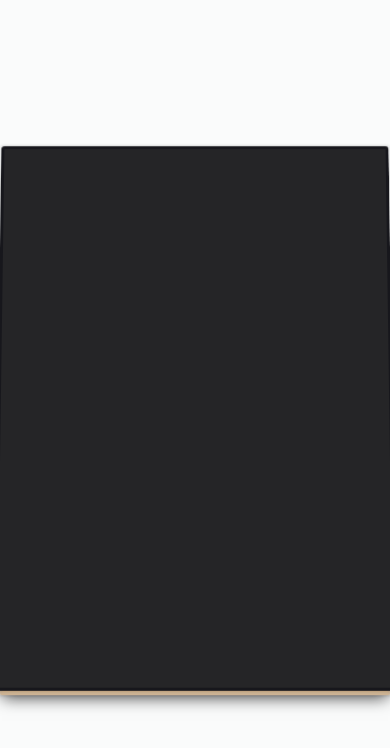
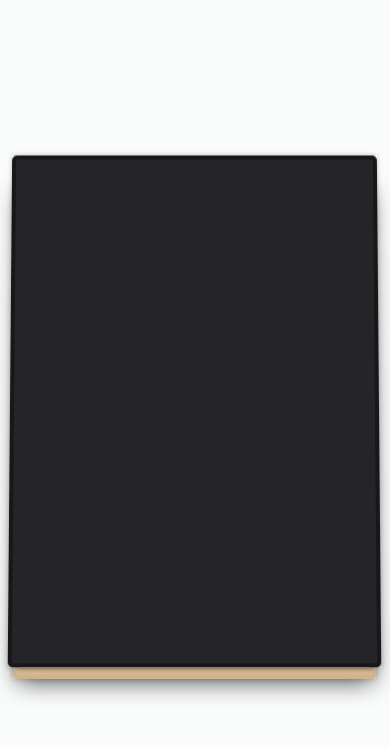
Before and after one commit to FifteenthStandard/a5, a React (Vite) app: page / in a window 390 px wide. Shown: the top 748 px of the page. Built offline with nearby package versions, Linux system fonts and the light colour scheme.

Commit message:
Shrink notepad to A7

```diff
--- a/src/components/Notepad.css
+++ b/src/components/Notepad.css
@@ -4,10 +4,10 @@
   --cover-margin: 1mm;
   --front-cover-color: #252527;
   --front-cover-border-color: #17171C;
-  --line-height: 8mm;
-  --page-height: 176mm;
+  --line-height: 6mm;
+  --page-height: 105mm;
   --page-padding: 9mm 4mm 4mm 4mm;
-  --page-width: 125mm;
+  --page-width: 74mm;
 }
 
 .notepad {
--- a/src/index.css
+++ b/src/index.css
@@ -13,7 +13,7 @@
 
 @media (max-width: 500px) {
   html {
-    zoom: 80%;
+    zoom: 125%;
   }
 }
 
```
